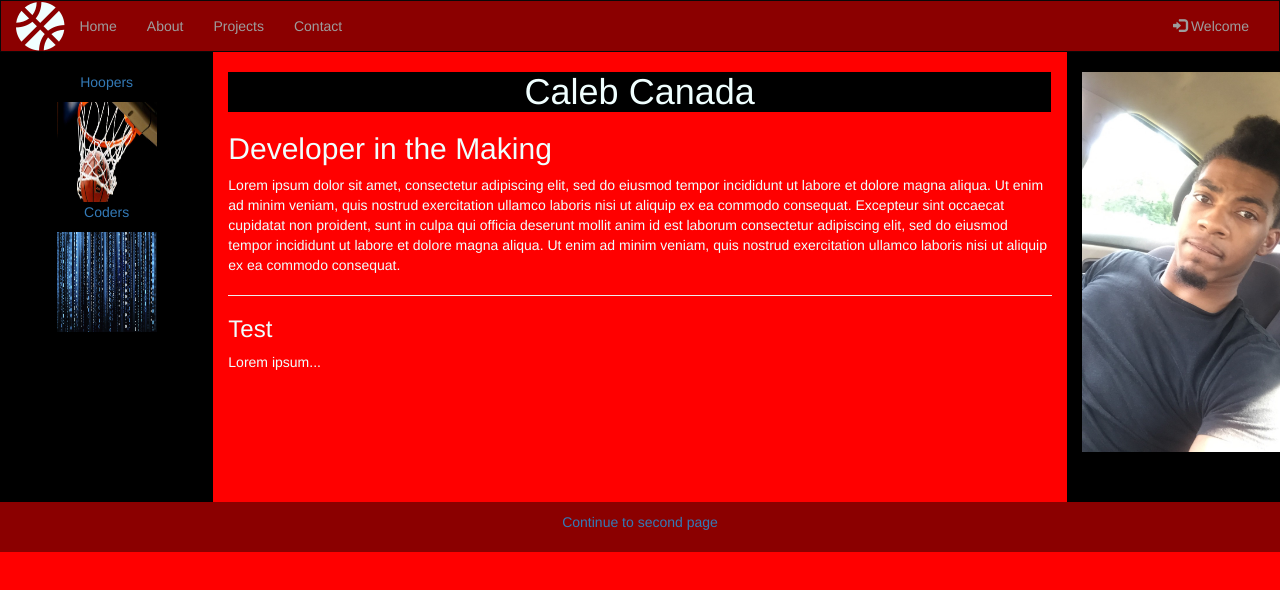
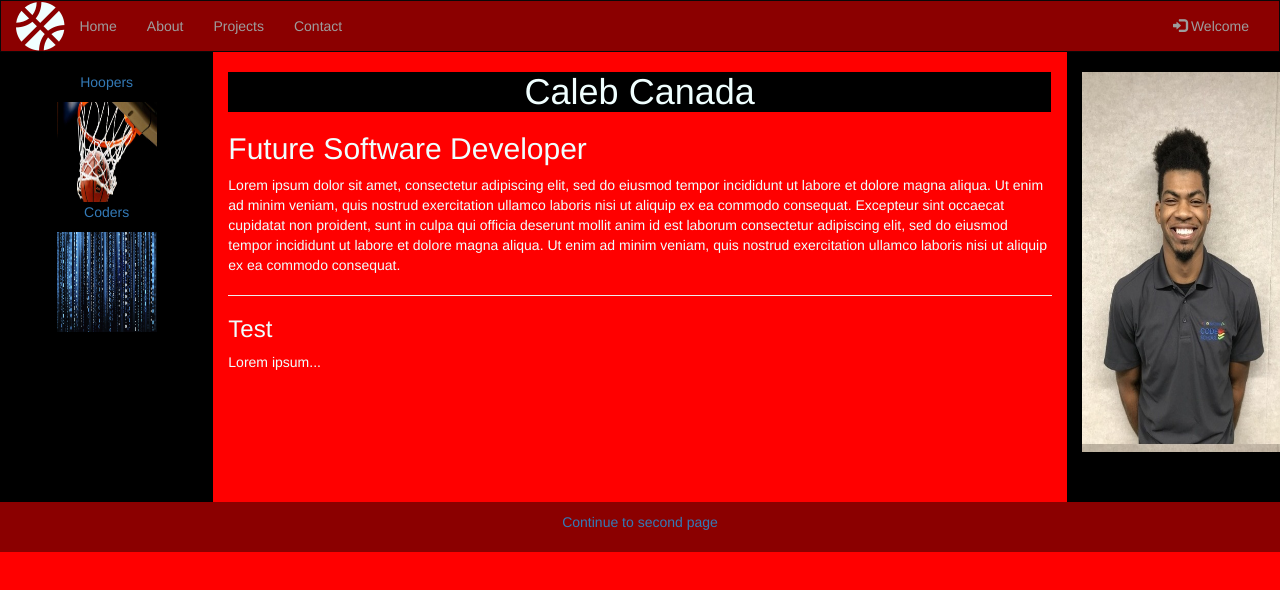
Before and after one commit to CalebC94/devportfolio, a plain HTML site: page index.html in a window 1280 px wide. Shown: the top 590 px of the page. Drawn offline with nearby package versions, Linux system fonts and the light colour scheme.

Commit message:
in progress

```diff
--- a/index.html
+++ b/index.html
@@ -1,7 +1,7 @@
 <!DOCTYPE html>
 <html lang="en">
 <head>
-    <title>Caleb's Page
+    <title>Caleb Canada, Software Dev
     </title>
     <meta charset="utf-8">
     <meta name="viewport" content="width=device-width, initial-scale=1">
@@ -84,14 +84,14 @@
         </div>
         <div class="col-sm-8 text-left">
             <h1 class="animated pulse delay-5s">Caleb Canada</h1>
-            <h2 class="animated slideInLeft delay-35s">Developer in the Making</h2>
+            <h2 class="animated slideInLeft delay-35s">Future Software Developer</h2>
             <p>Lorem ipsum dolor sit amet, consectetur adipiscing elit, sed do eiusmod tempor incididunt ut labore et dolore magna aliqua. Ut enim ad minim veniam, quis nostrud exercitation ullamco laboris nisi ut aliquip ex ea commodo consequat. Excepteur sint occaecat cupidatat non proident, sunt in culpa qui officia deserunt mollit anim id est laborum consectetur adipiscing elit, sed do eiusmod tempor incididunt ut labore et dolore magna aliqua. Ut enim ad minim veniam, quis nostrud exercitation ullamco laboris nisi ut aliquip ex ea commodo consequat.</p>
             <hr>
             <h3>Test</h3>
             <p>Lorem ipsum...</p>
         </div>
         <div class="col-sm-2 sidenav">
-                <img src="images/IMG_4699.JPG" id="picMe" >
+                <img src="images/imageedit_3_6027422651.jpg" height="100px" width="50px" id="picMe" >
         </div>
     </div>
 </div>
```
Also changed, not shown: images/imageedit_3_6027422651.jpg (added), 1 other file.
